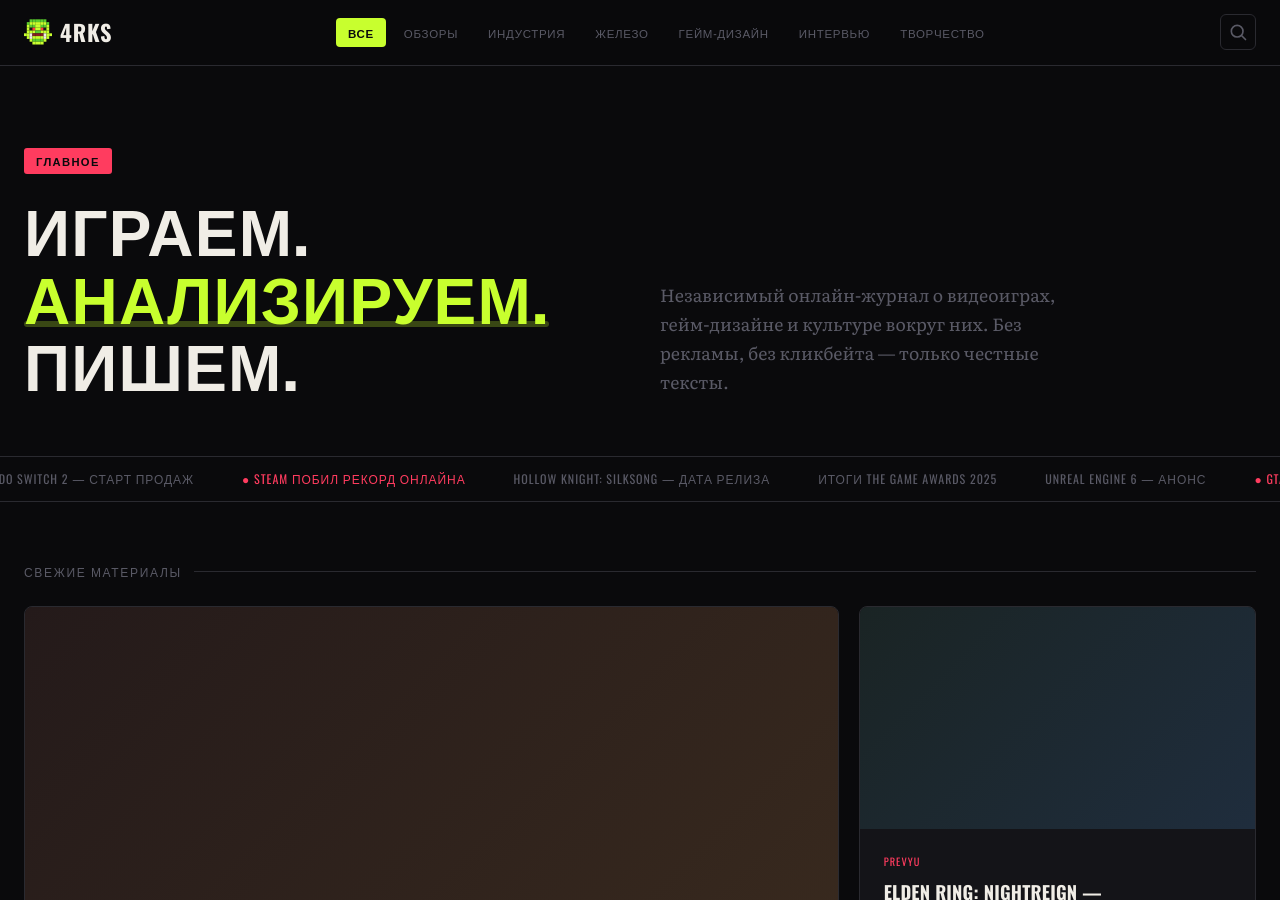
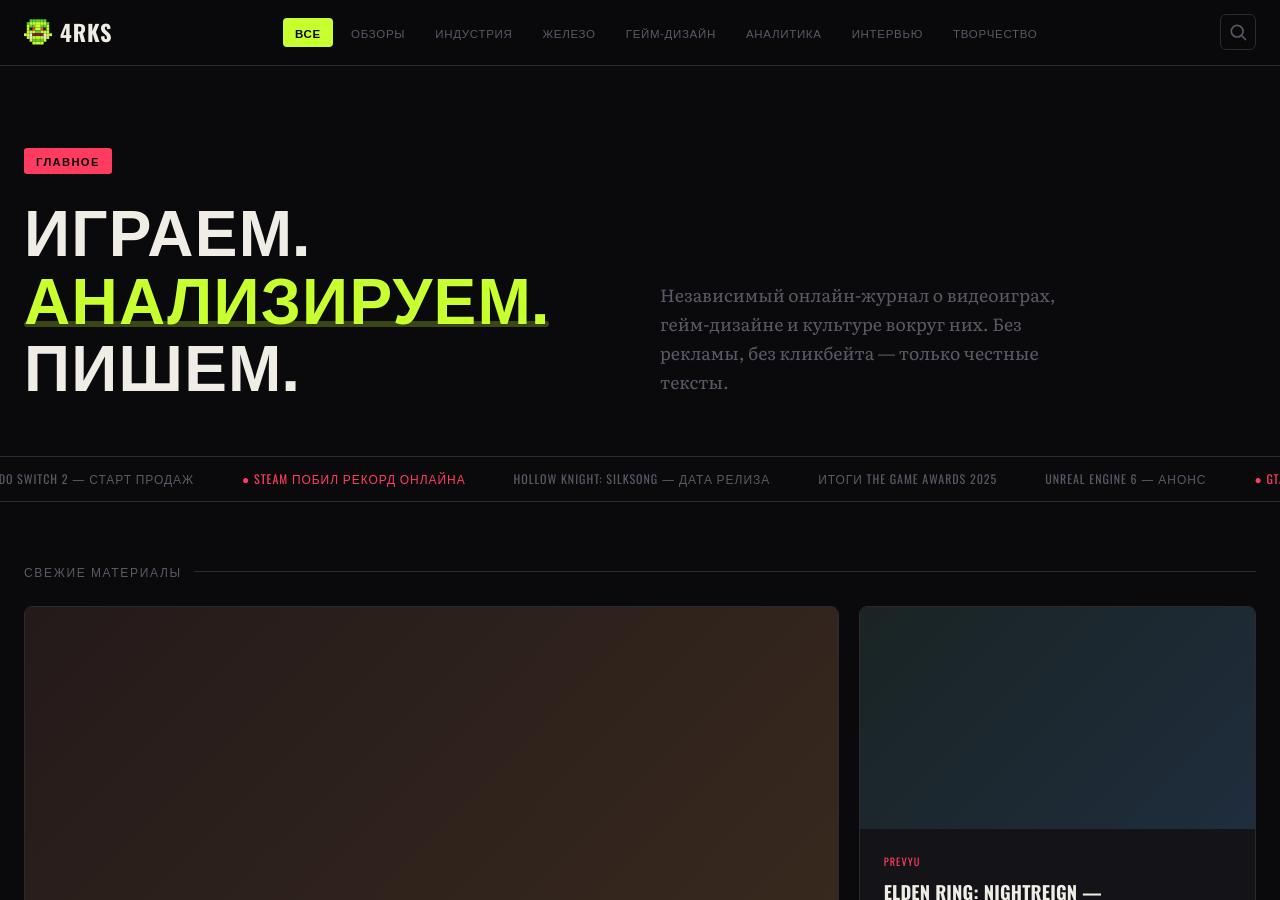
Before and after one commit to MagisterGudvin/pixelorcs, a Jekyll site: the page built from index.html, in a window 1280 px wide and 900 px high. Built offline with Jekyll 4.4.1, drawn with Linux system fonts in a browser that asks for light colours.

Commit message:
Update Настройки “general”

```diff
--- a/_data/settings.yml
+++ b/_data/settings.yml
@@ -12,6 +12,8 @@ categories:
     slug: zhelezo
   - name: Гейм-дизайн
     slug: game-design
+  - name: Аналитика
+    slug: analitika
   - name: Интервью
     slug: intervyu
   - name: Творчество
```
